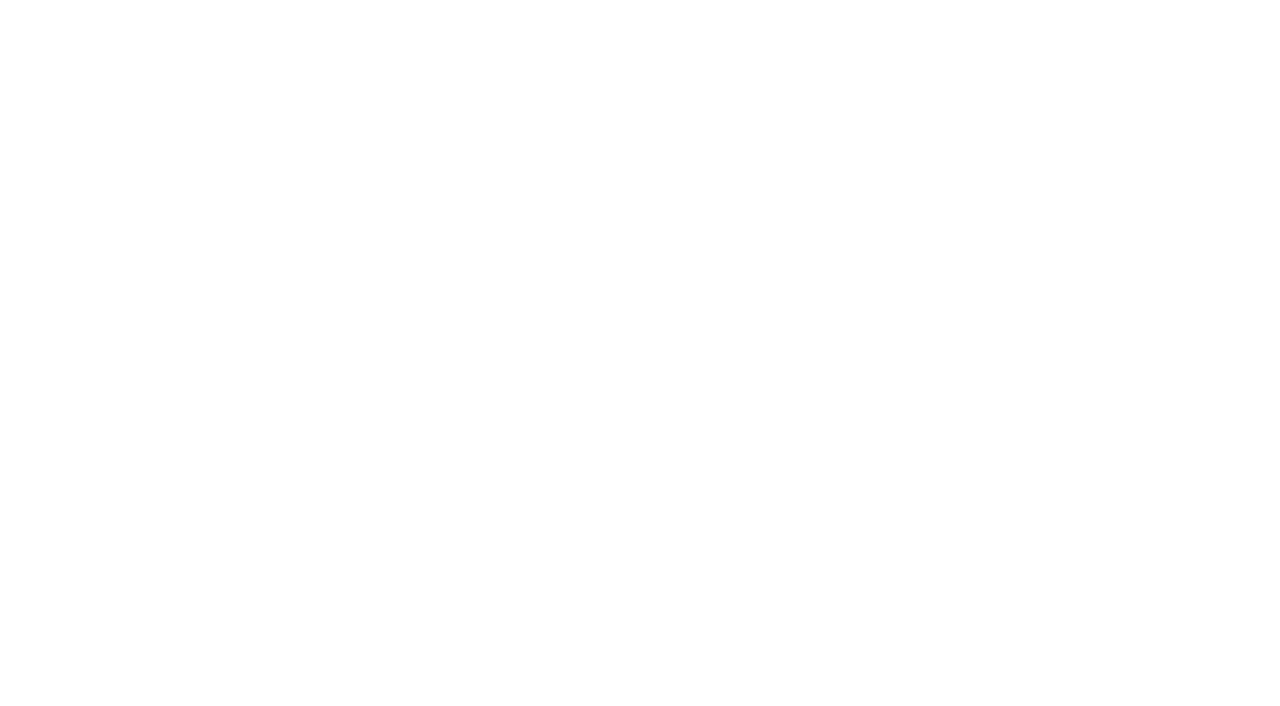
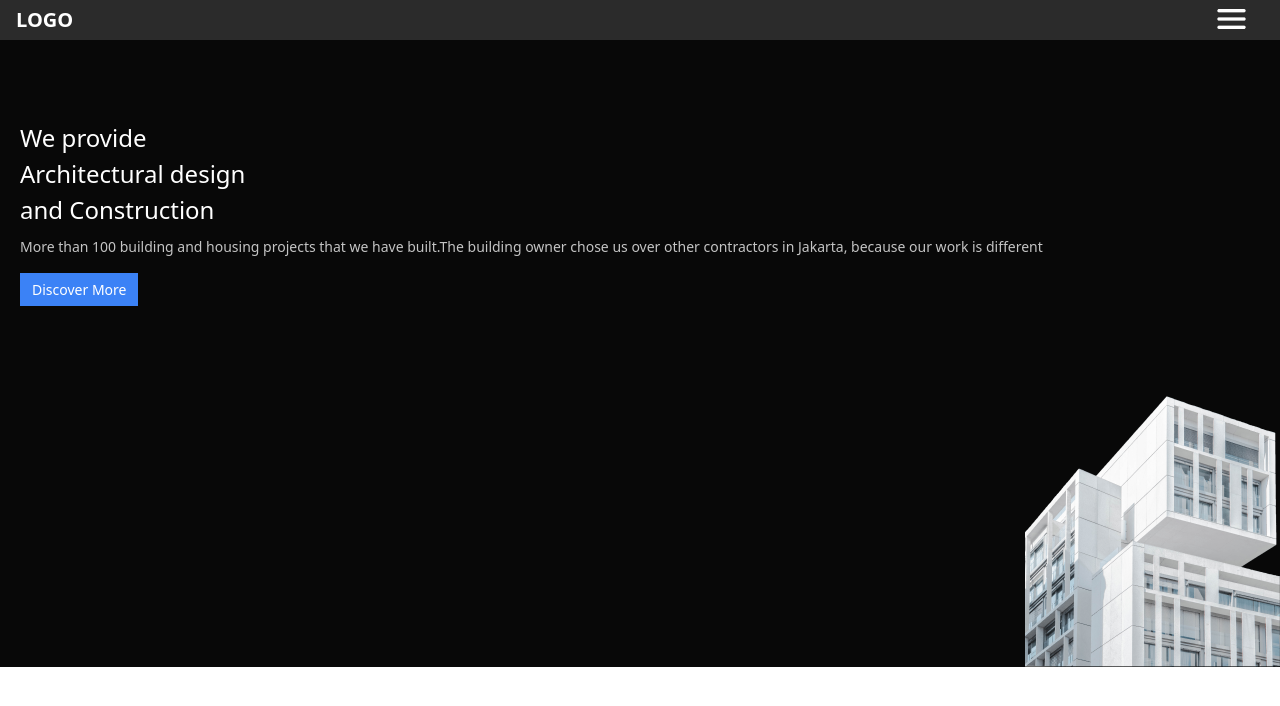
Before and after one commit to shati-mondal/Real_Estate_project, a website built with Vite: page index.html in a window 1280 px wide. Built offline with nearby package versions, Linux system fonts and the light colour scheme.

Commit message:
24/04/2024 hero section complete 1st commit

```diff
--- a/index.html
+++ b/index.html
@@ -4,10 +4,44 @@
     <meta charset="UTF-8" />
     <link rel="icon" type="image/svg+xml" href="/vite.svg" />
     <meta name="viewport" content="width=device-width, initial-scale=1.0" />
-    <title>Vite App</title>
+    <title>Real Estate Project</title>
+    <link rel="stylesheet" href="./main.css">
   </head>
   <body>
-    <div id="app"></div>
+    <!--navbar start-->
+    <nav class="bg-[#2B2B2B] text-white h-10 p-4 flex justify-between items-center">
+      <div class="text-[20px] font-bold">LOGO</div>
+      <div class="h-10">
+        <img src="public/🦆 icon _menu_.png">
+      </div>
+    </nav>
+
+    <!--navbar end-->
+    <main>
+    <!--hero section start-->
+    <section class="bg-[#080808] text-white">
+      <!--hero content start-->
+      <div class="flex flex-col pt-20 px-5 gap-2">
+        <h1 class="text-xl font-medium">
+          We provide<br> Architectural design <br>and Construction
+        </h1>
+        <p class="text-[#c4c4c4] text-base">More than 100 building and housing projects that we have built.The building owner chose us over other contractors in Jakarta, because our work is different</p>
+        <button class="self-start text-base bg-blue-500 py-1.5 mt-2 px-3">Discover   More</button>
+      </div>
+      <!--hero content end-->
+
+      <!--hero image start-->
+      <div class="flex justify-end ">
+        <img src="public/joel-filipe-RFDP7_80v5A-unsplash (1) 1.png">
+      </div>
+      <!--hero image end-->
+    </section>
+
+
+    <!--hero section end-->
+    </main>
+
+
     <script type="module" src="/main.js"></script>
   </body>
 </html>
--- a/main.js
+++ b/main.js
@@ -1 +1 @@
-import './style.css'
+import './main.css'
--- a/tailwind.config.js
+++ b/tailwind.config.js
@@ -2,7 +2,17 @@
 export default {
   content: ["./*.{html,js}"],
   theme: {
-    extend: {},
+    extend: {
+      fontSize:{
+        sm:"0.75rem",
+        base:"0.875rem",
+        md:"1rem",
+        lg:"1.25rem",
+        xl:"1.5rem",
+        "2xl":"1.75rem",
+        "3xl":"2.25rem"
+      }
+    },
   },
   plugins: [],
 }
```
Also changed, not shown: public/bigProject1.png (added), public/big_hero_image.png (added), public/joel-filipe-RFDP7_80v5A-unsplash (1) 1.png (added), public/🦆 icon _menu_.png (added).
